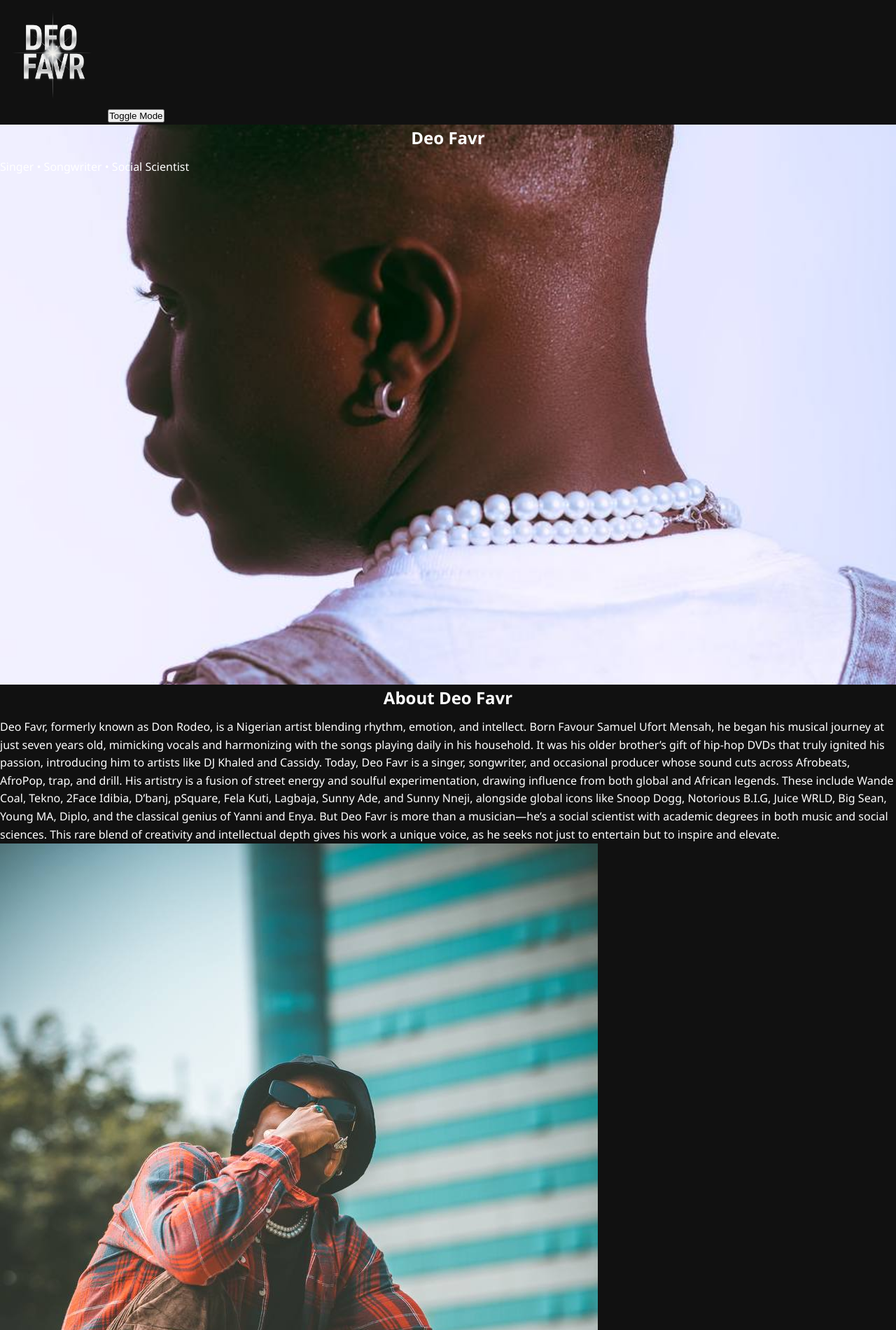
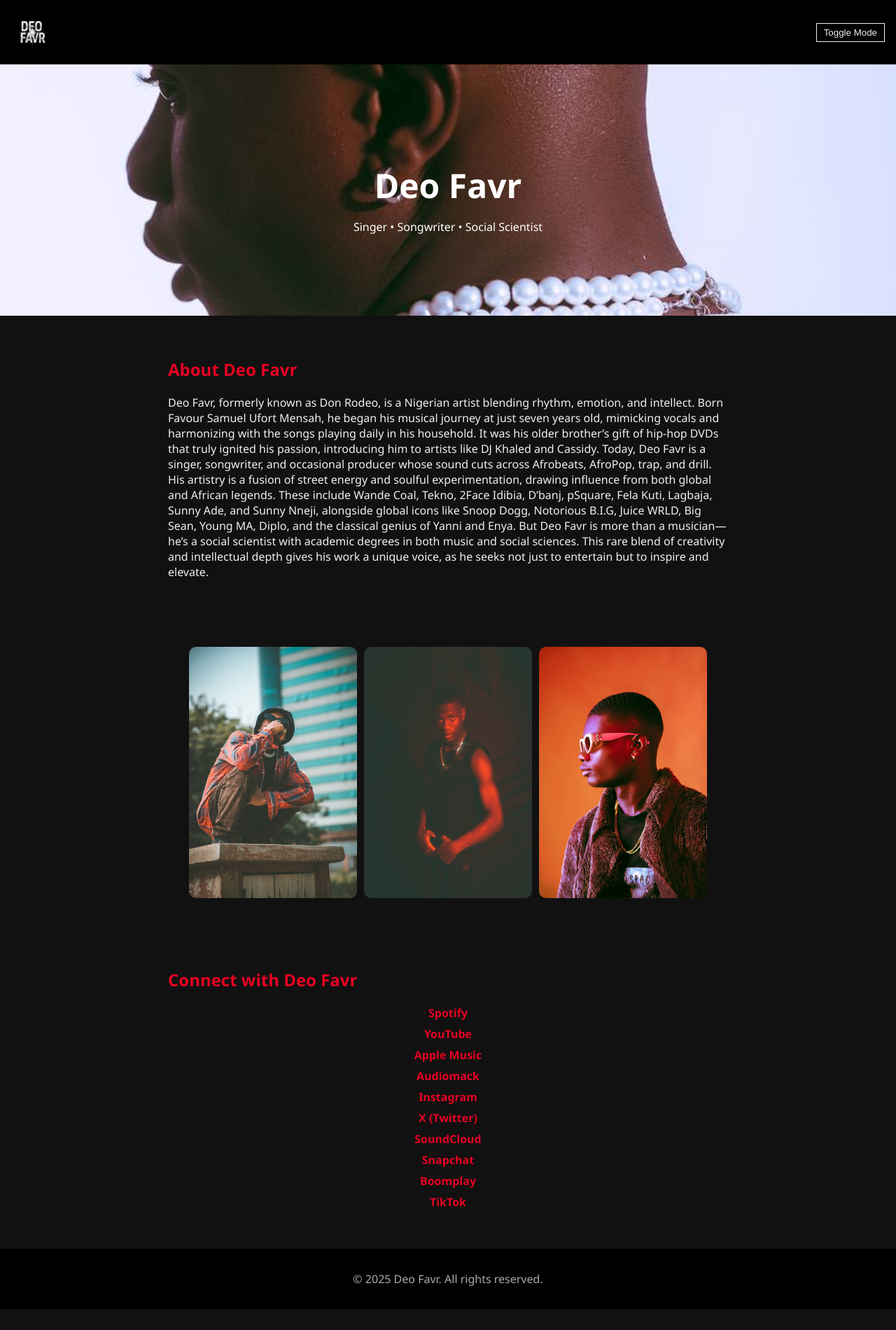
Before and after one commit to DeoFavr/deofavr.github.io, a plain HTML site: page index.html in a window 1280 px wide. Shown: the top 1900 px of the page at 70% size. After the commit the page ends 1870 px from the top, so only its background shows below. Drawn offline with Linux system fonts and the light colour scheme; a script that the page names is missing.

Commit message:
Update Style.css

```diff
--- a/Style.css
+++ b/Style.css
@@ -1,93 +1,99 @@
-/* Reset */
-* {
+body {
+  font-family: 'Segoe UI', sans-serif;
   margin: 0;
-  padding: 0;
-  box-sizing: border-box;
+  transition: background-color 0.4s, color 0.4s;
+  background-color: #111;
+  color: #f0f0f0;
 }
 
-body {
-  font-family: 'Segoe UI', sans-serif;
-  line-height: 1.6;
-  color: #fff;
-  background-color: #111;
+header {
+  padding: 1em;
+  display: flex;
+  justify-content: space-between;
+  align-items: center;
+  background: #000;
 }
 
-a {
-  color: #fff;
-  text-decoration: none;
+.logo {
+  height: 60px;
 }
 
-h1, h2 {
-  text-align: center;
-  margin-bottom: 10px;
+#toggle-theme {
+  background: transparent;
+  color: inherit;
+  border: 1px solid;
+  padding: 5px 10px;
+  cursor: pointer;
 }
 
-/* Hero Section */
 .hero {
-  background-image: url('background.jpeg');
   background-size: cover;
   background-position: center;
-  height: 100vh;
-  position: relative;
+  padding: 100px 20px;
+  text-align: center;
+  color: white;
 }
 
-.overlay {
-  position: absolute;
-  top: 0; left: 0;
-  width: 100%; height: 100%;
-  background: rgba(0, 0, 0, 0.7);
+.hero h1 {
+  font-size: 3em;
+  margin-bottom: 0.3em;
 }
 
-.hero-content {
-  position: relative;
-  z-index: 2;
-  top: 50%;
-  transform: translateY(-50%);
+.bio, .socials, .gallery {
+  padding: 40px 20px;
+  max-width: 800px;
+  margin: auto;
+}
+
+.bio h2, .socials h2 {
+  color: #e60023;
+}
+
+.gallery {
+  display: flex;
+  gap: 10px;
+  justify-content: center;
+  flex-wrap: wrap;
+}
+
+.gallery img {
+  width: 30%;
+  border-radius: 10px;
+}
+
+.socials ul {
+  list-style: none;
+  padding: 0;
   text-align: center;
 }
 
-.logo {
-  width: 150px;
-  margin-bottom: 20px;
+.socials li {
+  margin: 8px 0;
 }
 
-/* About Section */
-.about {
-  padding: 60px 30px;
-  background-color: #222;
+.socials a {
+  color: #e60023;
+  text-decoration: none;
+  font-weight: bold;
 }
 
-/* Music Links */
-.links {
-  background-color: #000;
-  padding: 40px 20px;
+footer {
+  background: #000;
+  color: #aaa;
+  text-align: center;
+  padding: 1em;
 }
 
-.link-grid {
-  display: grid;
-  grid-template-columns: repeat(auto-fit, minmax(150px, 1fr));
-  gap: 15px;
-  padding: 20px;
-  max-width: 900px;
-  margin: 0 auto;
+/* Light mode */
+body.light-mode {
+  background-color: #fff;
+  color: #000;
 }
 
-.link-grid a {
-  background-color: #444;
-  padding: 15px;
-  text-align: center;
-  border-radius: 8px;
-  transition: background 0.3s;
+body.light-mode header {
+  background: #eee;
 }
 
-.link-grid a:hover {
-  background-color: #666;
+body.light-mode .socials a {
+  color: #d40000;
 }
-
-/* Footer */
-footer {
-  background-color: #111;
-  text-align: center;
-  padding: 20px;
-  font-size: 14px;
-}
```
